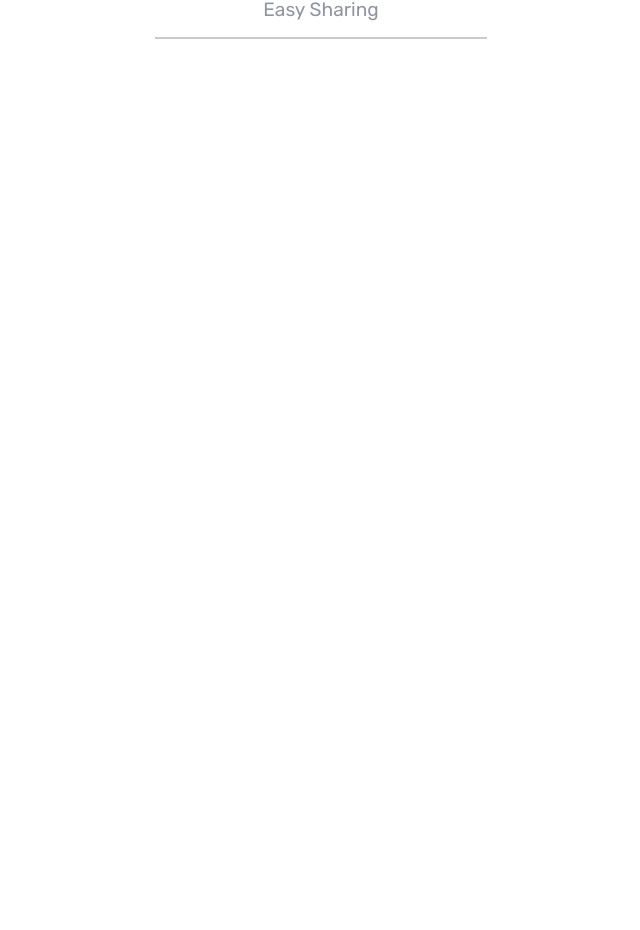
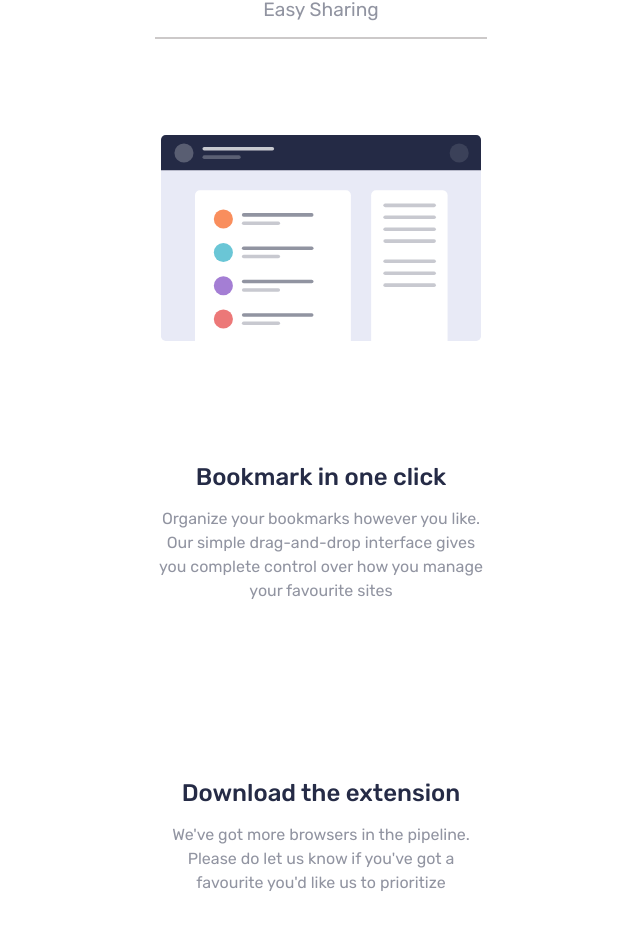
Before and after one commit to bakemonostan/Frontend-mentors, a Next.js app: page /bookmark-landingpage in a window 1280 px wide. Shown: the part 1217-2147 px from the top of the page, without its empty margins (319-959 px from the left). Before the commit the page ends 1304 px from the top, so only its background shows below. Built offline with nearby package versions, Linux system fonts and the light colour scheme.

Commit message:
all sections completed, kinda

```diff
--- a/pages/bookmark-landingpage/index.jsx
+++ b/pages/bookmark-landingpage/index.jsx
@@ -4,7 +4,11 @@ import Link from 'next/link';
 import Image from 'next/image';
 
 import { Logo } from '../../components';
-import { Hamburger, DesktopImg } from '../../public/assets/bookmark';
+import {
+  Hamburger,
+  DesktopImg,
+  DesktopImgTwo,
+} from '../../public/assets/bookmark';
 import StyledButton from '../../components/styledComponents/Bookmark-btn';
 
 const Bookmark = () => {
@@ -65,6 +69,38 @@ const Bookmark = () => {
             <h3 className={styles.featureThree}>Easy Sharing</h3>
           </div>
         </section>
+
+        {/* Section Two */}
+        <section className={styles.sectionTwo}>
+          <div className={styles.imgBoxTwo}>
+            <Image
+              src={DesktopImgTwo}
+              alt='a desktop image'
+              className={styles.imageTwo}
+              // width={320}
+              // height={220}
+            />
+          </div>
+
+          <div>
+            <h2 className={styles.headTwo}>Bookmark in one click</h2>
+            <p className={styles.infoTwo}>
+              Organize your bookmarks however you like. Our simple drag-and-drop
+              interface gives you complete control over how you manage your
+              favourite sites
+            </p>
+          </div>
+        </section>
+        <section className={styles.sectionThree}>
+          <div>
+            <h2 className={styles.headThree}>Download the extension</h2>
+            <p className={styles.infoThree}>
+              We&apos;ve got more browsers in the pipeline. Please do let us
+              know if you&apos;ve got a favourite you&apos;d like us to
+              prioritize
+            </p>
+          </div>
+        </section>
       </main>
     </div>
   );
--- a/public/assets/bookmark/index.js
+++ b/public/assets/bookmark/index.js
@@ -1,9 +1,9 @@
 import LogoIcon from './images/logo-bookmark.svg';
 import Hamburger from './images/icon-hamburger.svg';
 import DesktopImg from './images/illustration-hero.svg';
-// import LogoIcon from './images/logo-bookmark.svg';
+import DesktopImgTwo from './images/illustration-features-tab-1.svg';
 // import LogoIcon from './images/logo-bookmark.svg';
 // import LogoIcon from './images/logo-bookmark.svg';
 // import LogoIcon from './images/logo-bookmark.svg';
 
-export { LogoIcon, Hamburger, DesktopImg };
+export { LogoIcon, Hamburger, DesktopImg, DesktopImgTwo };
--- a/styles/Bookmark.module.css
+++ b/styles/Bookmark.module.css
@@ -13,7 +13,9 @@
   padding: 1.5rem;
 }
 
-.heroSection {
+.heroSection,
+.sectionTwo,
+.sectionThree {
   text-align: center;
   display: flex;
   flex-direction: column;
@@ -47,10 +49,22 @@
   line-height: 1.5;
   color: var(--dark-blue);
 }
+.headTwo {
+  font-weight: 500;
+  font-size: 1.5rem;
+  padding: 0.5rem 0 1rem;
+  color: var(--dark-blue);
+}
 
 .heroInfo {
   color: var(--greyish-blue);
   padding: 0 2.5rem 1rem;
+  line-height: 1.5;
+}
+
+.infoTwo {
+  color: var(--greyish-blue);
+  padding: 0 1.5rem 1rem;
   line-height: 1.5;
 }
 
@@ -69,7 +83,7 @@
   color: var(--greyish-blue);
   text-align: center;
   margin: 0 1.5rem;
-  padding: 0 0.5rem 3rem;
+  padding: 0 0 3rem;
   line-height: 1.6;
   border-bottom: 2px solid rgb(204, 201, 201);
 }
@@ -115,3 +129,24 @@
   font-weight: 500;
   color: var(--dark-blue);
 }
+
+.imgBoxTwo {
+  margin-top: 3rem;
+  width: 320px;
+  height: 320px;
+}
+
+.headThree {
+  font-weight: 500;
+  font-size: 1.5rem;
+  padding: 5rem 0 1rem;
+  color: var(--dark-blue);
+  margin-top: 5rem;
+}
+
+.infoThree {
+  color: var(--greyish-blue);
+  padding: 0 1.5rem 1rem;
+  line-height: 1.5;
+  margin-bottom: 3rem;
+}
```
